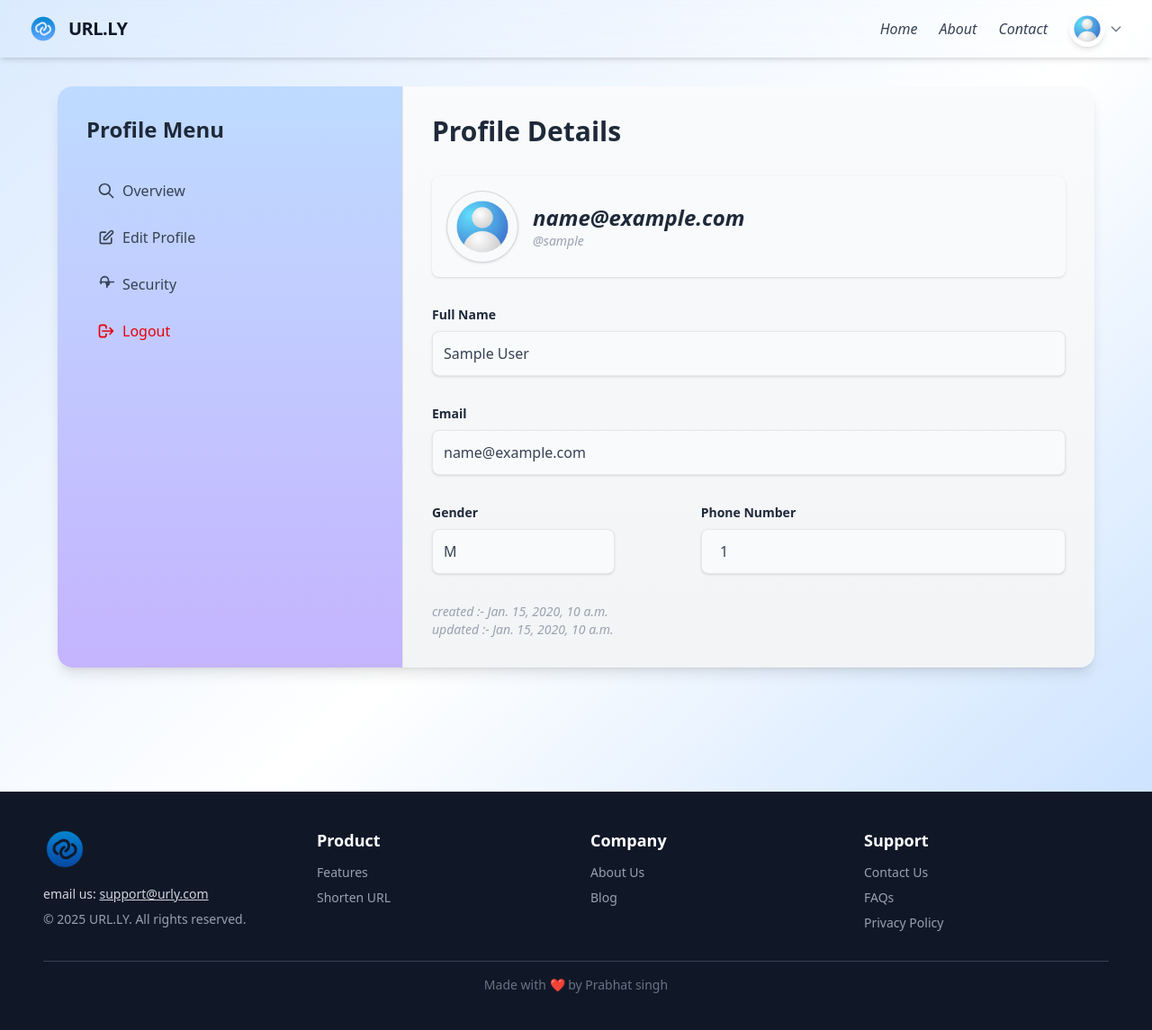
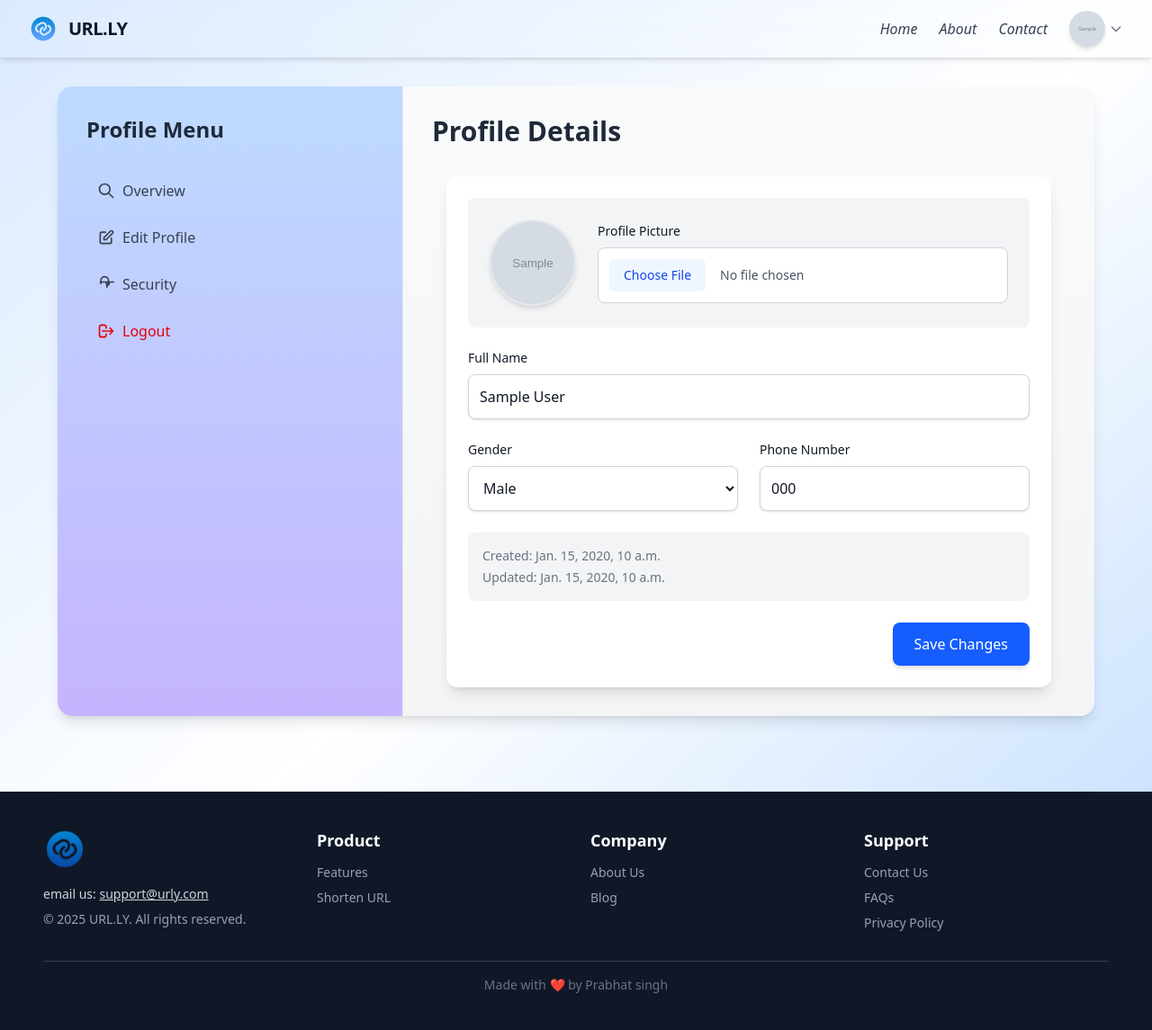
Before and after one commit to Prabhatsingh001/URL.ly, a Django app: page /accounts/profile-edit/00000000-0000-0000-0000-000000000001/ in a window 1280 px wide. Shown: the whole page at 90% size. Run offline with Django 5.2, Linux system fonts and the light colour scheme; a user stored in the database is signed in; tables that the repository leaves empty hold one stand-in row (values such as "Sample post"); grey boxes marked "Sample" are stand-in pictures; some libraries are stand-ins or nearby versions.

Commit message:
ui enhance ment and profile updation logic added

```diff
--- a/UrlShortner/Auth/models.py
+++ b/UrlShortner/Auth/models.py
@@ -4,6 +4,7 @@ from django.utils.translation import gettext_lazy as _
 import uuid
 from django.core.exceptions import ValidationError
 from django.contrib.auth.models import BaseUserManager
+from phonenumber_field.modelfields import PhoneNumberField
 
 # Create your models here.
 
@@ -71,7 +72,7 @@ class UserProfile(models.Model):
     )
     first_name = models.CharField(max_length=30, editable=True, null=True, blank=True)
     last_name = models.CharField(max_length=20, editable=True, null=True, blank=True)
-    phone_number = models.IntegerField(editable=True, null=True, blank=True)
+    phone_number = PhoneNumberField(null=True, blank=True)
     profile_image = models.ImageField(
         upload_to="profile_pictures/",
         null=True,
--- a/UrlShortner/Auth/templates/profile_setting.html
+++ b/UrlShortner/Auth/templates/profile_setting.html
@@ -2,51 +2,65 @@
 {% load static %}
 
 {% block profile_content %}
-    <div class="flex items-center space-x-4 mb-8 bg-gray-50 p-4 rounded-lg shadow-sm">
-        {% if user.profile.avatar %}
-          <img src="{{ profile.profile_image.url }}" alt="Avatar"
-               class="w-20 h-20 rounded-full object-cover border border-gray-300 shadow-sm hover:scale-105 transition duration-200">
+  <form class="space-y-6 max-w-2xl mx-auto p-6 bg-white rounded-xl shadow-lg" method="POST" enctype="multipart/form-data">
+    {% csrf_token %}
+
+    <div class="flex items-center space-x-6 mb-6 bg-gray-100 p-6 rounded-lg transition-all duration-300 hover:shadow-md">
+      <div class="relative group">
+        {% if profile.profile_image %}
+          <img src="{{ profile.profile_image.url }}" alt="Profile Avatar"
+               class="w-24 h-24 rounded-full object-cover border-2 border-gray-200 shadow-md group-hover:scale-110 transition-transform duration-300">
         {% else %}
-          <img src="{% static "profile_image.png" %}" alt="Avatar"
-               class="w-20 h-20 rounded-full object-cover border border-gray-300 shadow-sm hover:scale-105 transition duration-200">
+          <img src="{% static 'profile_image.png' %}" alt="Default Avatar"
+               class="w-24 h-24 rounded-full object-cover border-2 border-gray-200 shadow-md group-hover:scale-110 transition-transform duration-300">
         {% endif %}
-        <div>
-          <h2 class="text-2xl font-semibold text-gray-800 italic">{{ user_obj.email }}</h2>
-          <p class="text-gray-400 text-sm italic">@{{ user_obj.username }}</p>
+        <div class="absolute inset-0 flex items-center justify-center opacity-0 group-hover:opacity-100 transition-opacity duration-300">
+          <span class="text-xs font-medium text-white bg-black bg-opacity-50 px-2 py-1 rounded">Change</span>
         </div>
       </div>
+      <div class="flex-1">
+        <label for="profile_image" class="block text-sm font-medium text-gray-900 mb-2">Profile Picture</label>
+        <input type="file" id="profile_image" name="profile_image"
+               class="block w-full text-sm text-gray-600 bg-white border border-gray-300 rounded-lg cursor-pointer p-3 file:mr-4 file:py-2 file:px-4 file:rounded-md file:border-0 file:bg-blue-50 file:text-blue-700 hover:file:bg-blue-100 transition-colors duration-200 focus:ring-2 focus:ring-blue-500 focus:border-blue-500">
+      </div>
+    </div>
 
-      <!-- Read-only Form -->
-      <form class="space-y-8">
-        <div>
-          <label class="block text-sm font-semibold text-gray-800 mb-2">Full Name</label>
-          <input type="text" value="{% if profile.first_name %}{{ profile.first_name }} {{ profile.last_name }} {% else %}Jhon Doe{% endif %}" readonly
-                 class="w-full border border-gray-200 rounded-lg p-3 bg-gray-50 text-gray-700 shadow-sm focus:outline-none" />
-        </div>
+    <div>
+      <label for="full_name" class="block text-sm font-medium text-gray-900 mb-2">Full Name</label>
+      <input type="text" id="full_name" name="full_name"
+             value="{% if profile.first_name %}{{ profile.first_name }} {{ profile.last_name }}{% endif %}"
+             class="w-full border border-gray-300 rounded-lg p-3 bg-white text-gray-900 shadow-sm focus:ring-2 focus:ring-blue-500 focus:border-blue-500 transition-colors duration-200" />
+    </div>
 
-        <div>
-          <label class="block text-sm font-semibold text-gray-800 mb-2">Email</label>
-          <input type="email" value="{{ user.email }}" readonly
-                 class="w-full border border-gray-200 rounded-lg p-3 bg-gray-50 text-gray-700 shadow-sm focus:outline-none" />
-        </div>
+    <!-- Gender and Phone Number (Grid Layout) -->
+    <div class="grid grid-cols-1 md:grid-cols-2 gap-6">
+      <div>
+        <label for="gender" class="block text-sm font-medium text-gray-900 mb-2">Gender</label>
+        <select id="gender" name="gender"
+                class="w-full border border-gray-300 rounded-lg p-3 bg-white text-gray-900 shadow-sm focus:ring-2 focus:ring-blue-500 focus:border-blue-500 transition-colors duration-200">
+          <option value="Male" {% if profile.gender == 'Male' %}selected{% endif %}>Male</option>
+          <option value="Female" {% if profile.gender == 'Female' %}selected{% endif %}>Female</option>
+          <option value="Other" {% if profile.gender == 'Other' %}selected{% endif %}>Other</option>
+        </select>
+      </div>
+      <div>
+        <label for="phone_number" class="block text-sm font-medium text-gray-900 mb-2">Phone Number</label>
+        <input type="tel" id="phone_number" name="phone_number"
+               value="{{ profile.phone_number|default:'+91 1234567891' }}"
+               class="w-full border border-gray-300 rounded-lg p-3 bg-white text-gray-900 shadow-sm focus:ring-2 focus:ring-blue-500 focus:border-blue-500 transition-colors duration-200" />
+      </div>
+    </div>
 
-        <div class="flex gap-24">
-          <div class="w-1/3">
-            <label class="block text-sm font-semibold text-gray-800 mb-2">Gender</label>
-            <input type="text" value="{% if profile.gender %}{{ profile.gender }} {% else %} Male {% endif %}" readonly
-                  class="w-full border border-gray-200 rounded-lg p-3 bg-gray-50 text-gray-700 shadow-sm focus:outline-none" />
-          </div>
+    <div class="text-sm text-gray-500 space-y-1 bg-gray-100 p-4 rounded-lg">
+      <p>Created: <span class="font-medium">{{ profile.created_at }}</span></p>
+      <p>Updated: <span class="font-medium">{{ profile.updated_at }}</span></p>
+    </div>
 
-          <div class="w-2/3">
-            <label class="block text-sm font-semibold text-gray-800 mb-2">Phone Number</label>
-            <input type="text" value=" {% if profile.phone_number %} {{ profile.phone_number }} {% else %} +91 1234567891 {% endif %} " readonly
-                  class="w-full border border-gray-200 rounded-lg p-3 bg-gray-50 text-gray-700 shadow-sm focus:outline-none" />
-          </div>
-        </div>
-
-        <div>
-          <p class="text-gray-400 text-sm italic">created :- {{ profile.created_at }}</p>
-          <p class="text-gray-400 text-sm italic">updated :- {{ profile.updated_at }}</p>
-        </div>
-      </form>
+    <div class="flex justify-end">
+      <button type="submit"
+              class="px-6 py-3 bg-blue-600 text-white font-medium rounded-lg shadow-md hover:bg-blue-700 focus:ring-2 focus:ring-blue-500 focus:ring-offset-2 transition-all duration-200">
+        Save Changes
+      </button>
+    </div>
+  </form>
 {% endblock %}
--- a/UrlShortner/Auth/templates/profile_update_password.html
+++ b/UrlShortner/Auth/templates/profile_update_password.html
@@ -3,7 +3,7 @@
 
 {% block profile_content %}
 <div class="flex items-center space-x-4 mb-8 bg-gray-50 p-4 rounded-lg shadow-sm">
-        {% if user.profile.avatar %}
+        {% if profile.profile_image.url %}
           <img src="{{ profile.profile_image.url }}" alt="Avatar"
                class="w-20 h-20 rounded-full object-cover border border-gray-300 shadow-sm hover:scale-105 transition duration-200">
         {% else %}
@@ -11,7 +11,7 @@
                class="w-20 h-20 rounded-full object-cover border border-gray-300 shadow-sm hover:scale-105 transition duration-200">
         {% endif %}
         <div>
-          <h2 class="text-2xl font-semibold text-gray-800 italic">{{ user_obj.email }}</h2>
+          <h2 class="text-sm md:text-xl lg:text-2xl font-semibold text-gray-800 italic">{{ user_obj.email }}</h2>
           <p class="text-gray-400 text-sm italic">@{{ user_obj.username }}</p>
         </div>
       </div>
--- a/UrlShortner/Auth/views.py
+++ b/UrlShortner/Auth/views.py
@@ -211,16 +211,35 @@ def profile(request, id):
     return render(request, "profile.html", context)
 
 
-@login_required()
+@login_required
 def update_profile(request, id):
-    user_obj = get_object_or_404(CusUser, id=id)
-    profile = user_obj.user_profile_link  # type: ignore
-    context = {
-        "user_obj": user_obj,
-        "profile": profile,  # type: ignore
-    }
-    # issue 2 to implement profile update logic
-    return render(request, "profile_setting.html", context)
+    profile = request.user.user_profile_link
+
+    if request.method == "POST":
+        full_name = request.POST.get("full_name", "").strip()
+        gender = request.POST.get("gender")
+        phone_number = request.POST.get("phone_number")
+        image = request.FILES.get("profile_image")
+
+        first_name = last_name = ""
+        if full_name:
+            parts = full_name.split()
+            first_name = parts[0]
+            last_name = " ".join(parts[1:]) if len(parts) > 1 else ""
+
+        profile.first_name = first_name
+        profile.last_name = last_name
+        profile.gender = gender
+        profile.phone_number = phone_number
+        if image:
+            profile.profile_image = image
+
+        profile.save()
+        return redirect("accounts:profile", id=id)
+
+    return render(
+        request, "profile_setting.html", {"profile": profile, "user_obj": request.user}
+    )
 
 
 @login_required
--- a/UrlShortner/UrlShortner/settings.py
+++ b/UrlShortner/UrlShortner/settings.py
@@ -181,7 +181,9 @@ DEFAULT_AUTO_FIELD = "django.db.models.BigAutoField"
 if not DEBUG:
     CSRF_COOKIE_SECURE = True
     SESSION_COOKIE_SECURE = True
-    CONN_MAX_AGE = None
+    CONN_MAX_AGE = 60
+    SECURE_BROWSER_XSS_FILTER = True
+    SECURE_CONTENT_TYPE_NOSNIFF = True
 
 # TAILWIND_APP_NAME = "theme"
 # INTERNAL_IPS = ["127.0.0.1"]
--- a/UrlShortner/staticfiles_build/static/css/dist/styles.css
+++ b/UrlShortner/staticfiles_build/static/css/dist/styles.css
@@ -60,6 +60,7 @@
     --container-sm: 24rem;
     --container-md: 28rem;
     --container-xl: 36rem;
+    --container-2xl: 42rem;
     --container-3xl: 48rem;
     --container-4xl: 56rem;
     --container-5xl: 64rem;
@@ -504,6 +505,9 @@
   .h-20 {
     height: calc(var(--spacing) * 20);
   }
+  .h-24 {
+    height: calc(var(--spacing) * 24);
+  }
   .h-48 {
     height: calc(var(--spacing) * 48);
   }
@@ -522,15 +526,9 @@
   .min-h-screen {
     min-height: 100vh;
   }
-  .w-1\/3 {
-    width: calc(1/3 * 100%);
-  }
   .w-1\/5 {
     width: calc(1/5 * 100%);
   }
-  .w-2\/3 {
-    width: calc(2/3 * 100%);
-  }
   .w-4 {
     width: calc(var(--spacing) * 4);
   }
@@ -558,6 +556,9 @@
   .w-20 {
     width: calc(var(--spacing) * 20);
   }
+  .w-24 {
+    width: calc(var(--spacing) * 24);
+  }
   .w-48 {
     width: calc(var(--spacing) * 48);
   }
@@ -575,6 +576,9 @@
   }
   .w-full {
     width: 100%;
+  }
+  .max-w-2xl {
+    max-width: var(--container-2xl);
   }
   .max-w-3xl {
     max-width: var(--container-3xl);
@@ -681,8 +688,10 @@
   .gap-12 {
     gap: calc(var(--spacing) * 12);
   }
-  .gap-24 {
-    gap: calc(var(--spacing) * 24);
+  :where(.space-y-1 > :not(:last-child)) {
+    --tw-space-y-reverse: 0;
+    margin-block-start: calc(calc(var(--spacing) * 1) * var(--tw-space-y-reverse));
+    margin-block-end: calc(calc(var(--spacing) * 1) * calc(1 - var(--tw-space-y-reverse)));
   }
   :where(.space-y-2 > :not(:last-child)) {
     --tw-space-y-reverse: 0;
@@ -714,6 +723,11 @@
     margin-inline-start: calc(calc(var(--spacing) * 4) * var(--tw-space-x-reverse));
     margin-inline-end: calc(calc(var(--spacing) * 4) * calc(1 - var(--tw-space-x-reverse)));
   }
+  :where(.space-x-6 > :not(:last-child)) {
+    --tw-space-x-reverse: 0;
+    margin-inline-start: calc(calc(var(--spacing) * 6) * var(--tw-space-x-reverse));
+    margin-inline-end: calc(calc(var(--spacing) * 6) * calc(1 - var(--tw-space-x-reverse)));
+  }
   .truncate {
     overflow: hidden;
     text-overflow: ellipsis;
--- a/UrlShortner/templates/navbar.html
+++ b/UrlShortner/templates/navbar.html
@@ -9,29 +9,45 @@
       <span class="text-xl font-semibold tracking-tight text-gray-900 dark:text-white">URL.LY</span>
     </a>
 
-    <!-- Mobile Hamburger -->
     <div class="flex items-center lg:hidden relative">
-      <button id="mobile-menu-toggle" class="p-2 border-2 border-blue-500 rounded-md text-white focus:outline-none focus:ring-2 focus:ring-blue-500">
-        <svg class="w-6 h-6 text-blue-500" fill="none" viewBox="0 0 24 24" stroke="currentColor">
-          <path stroke-linecap="round" stroke-linejoin="round" stroke-width="2" d="M4 6h16M4 12h16M4 18h16"/>
-        </svg>
+      <button id="mobile-menu-toggle">
+        {% if user.is_authenticated %}
+          <div class="flex items-center gap-1">
+            {% if user.user_profile_link.profile_image.url %}
+              <img src="{{ user.user_profile_link.profile_image.url }}" alt="Profile image"
+                class="w-10 h-10 object-cover rounded-full shadow-md hover:shadow-lg transition-transform duration-300 transform hover:scale-105" />
+            {% else %}
+              <img src="{% static 'profile_image.png' %}" alt="Profile image"
+                class="w-10 h-10 object-cover rounded-full shadow-md hover:shadow-lg transition-transform duration-300 transform hover:scale-105" />
+            {% endif %}
+              <svg class="w-4 h-4 text-gray-500 dark:text-gray-300" fill="none" stroke="currentColor" viewBox="0 0 24 24">
+                <path stroke-linecap="round" stroke-linejoin="round" stroke-width="2" d="M19 9l-7 7-7-7" />
+              </svg>
+          </div>
+        {% else %}
+          <svg class="w-6 h-6 text-blue-500" fill="none" viewBox="0 0 24 24" stroke="currentColor">
+            <path stroke-linecap="round" stroke-linejoin="round" stroke-width="2" d="M4 6h16M4 12h16M4 18h16"/>
+          </svg>
+        {% endif %}
       </button>
 
       <!-- Mobile Dropdown Popup -->
-      <div id="mobile-menu" class="hidden absolute top-14 right-0 mt-2 w-56 bg-white dark:bg-gray-800 rounded-lg shadow-lg p-4 z-50 space-y-3">
+      <div id="mobile-menu" class="hidden italic absolute right-0 top-full mt-4 w-56 bg-white dark:bg-gray-800/90 backdrop-blur-md rounded-lg shadow-xl ring-1 ring-gray-200 dark:ring-gray-700 z-50 space-y-3 p-4 text-sm">
         {% if user.is_authenticated %}
           <a href="{% url 'url:home' %}" class="block text-gray-700 dark:text-white hover:text-blue-600 transition">Home</a>
+          <a href="{% url 'accounts:about' %}" class="block text-gray-700 dark:text-white hover:text-blue-600 transition">About</a>
+          <a href="{% url 'accounts:contact' %}" class="block text-gray-700 dark:text-white hover:text-blue-600 transition">Contact</a>
+          <a href="{% url "accounts:profile"  user.id %}" class="block text-gray-700 dark:text-white hover:text-blue-600 transition">Profile</a>
+          <a href="{% url "accounts:edit_profile" user.id %}" class="block hover:text-blue-600 transition text-gray-700 dark:text-white">Settings</a>
+          <div class="border-t border-gray-300 dark:border-gray-700 pt-2 text-sm text-gray-500 dark:text-gray-400">
+            Hello, {{ user.username }}
+          </div>
+          <a href="{% url 'accounts:logout' %}" class="block text-center mt-2 px-4 py-2 rounded-lg bg-gradient-to-r from-blue-500 to-indigo-600 text-white font-semibold hover:scale-105 transition">Logout</a>
         {% else %}
           <a href="{% url 'index' %}" class="block text-gray-700 dark:text-white hover:text-blue-600 transition">Home</a>
-        {% endif %}
           <a href="{% url 'accounts:about' %}" class="block text-gray-700 dark:text-white hover:text-blue-600 transition">About</a>
           <a href="{% url 'accounts:contact' %}" class="block text-gray-700 dark:text-white hover:text-blue-600 transition">Contact</a>
-        {% if user.is_authenticated %}
-          <span class="block text-sm text-gray-500 dark:text-gray-300">Hello, {{ user.username }}</span>
-          <a href="{% url 'accounts:logout' %}" class="block w-full text-center px-4 py-2 rounded-lg bg-gradient-to-r from-blue-500 to-indigo-600 text-white font-semibold hover:scale-105 transition">Logout</a>
-        {% else %}
-          <a href="{% url 'accounts:signup' %}" class="block w-full text-center px-4 py-2 rounded-lg bg-gradient-to-r from-blue-500 to-indigo-600 text-white font-semibold hover:scale-105 transition">Sign Up</a>
-          <a href="{% url 'accounts:login' %}" class="block w-full text-center px-4 py-2 rounded-lg bg-gradient-to-r from-blue-500 to-indigo-600 text-white font-semibold hover:scale-105 transition">Login</a>
+          <a href="{% url 'accounts:login' %}" class="px-3 py-1.5 rounded-lg bg-gradient-to-r from-blue-500 to-indigo-600 text-white font-semibold shadow-md hover:scale-105 transition">Get Started</a>
         {% endif %}
       </div>
     </div>
@@ -49,8 +65,13 @@
       {% if user.is_authenticated %}
         <div class="relative">
           <div class="flex items-center gap-1" id="profile-menu-toggle">
-            <img src="{% static 'profile_image.png' %}" alt="Profile image"
-              class="w-10 h-10 object-cover rounded-full shadow-md hover:shadow-lg transition-transform duration-300 transform hover:scale-105" />
+            {% if user.user_profile_link.profile_image.url %}
+              <img src="{{ user.user_profile_link.profile_image.url }}" alt="Profile image"
+                class="w-10 h-10 object-cover rounded-full shadow-md hover:shadow-lg transition-transform duration-300 transform hover:scale-105" />
+            {% else %}
+              <img src="{% static 'profile_image.png' %}" alt="Profile image"
+                class="w-10 h-10 object-cover rounded-full shadow-md hover:shadow-lg transition-transform duration-300 transform hover:scale-105" />
+            {% endif %}
               <svg class="w-4 h-4 text-gray-500 dark:text-gray-300" fill="none" stroke="currentColor" viewBox="0 0 24 24">
                 <path stroke-linecap="round" stroke-linejoin="round" stroke-width="2" d="M19 9l-7 7-7-7" />
               </svg>
```
Also changed, not shown: other parts of UrlShortner/staticfiles_build/static/css/dist/styles.css (+85 -12 lines), UrlShortner/Auth/templates/profile.html (+34 -27 lines), UrlShortner/theme/static/css/dist/styles.css (+104 -20 lines), UrlShortner/Auth/migrations/0005_alter_userprofile_phone_number.py (added).
